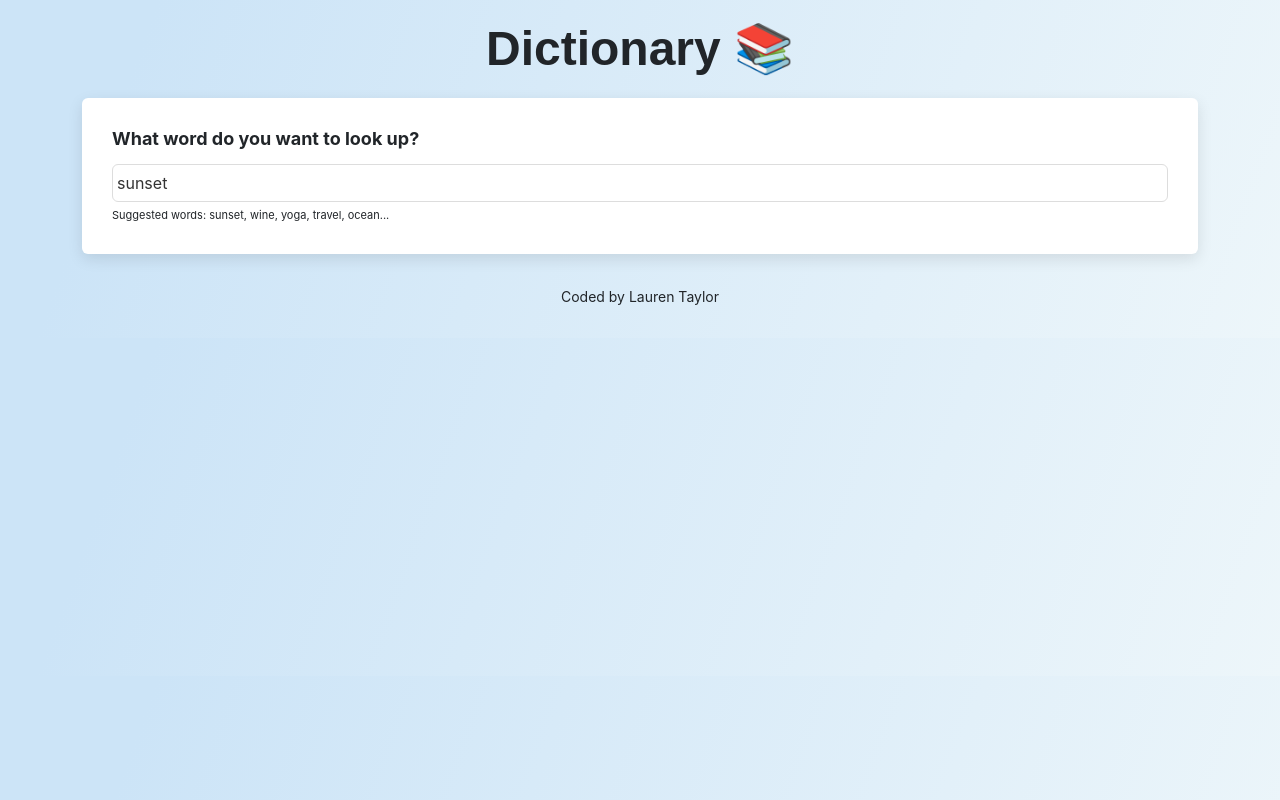
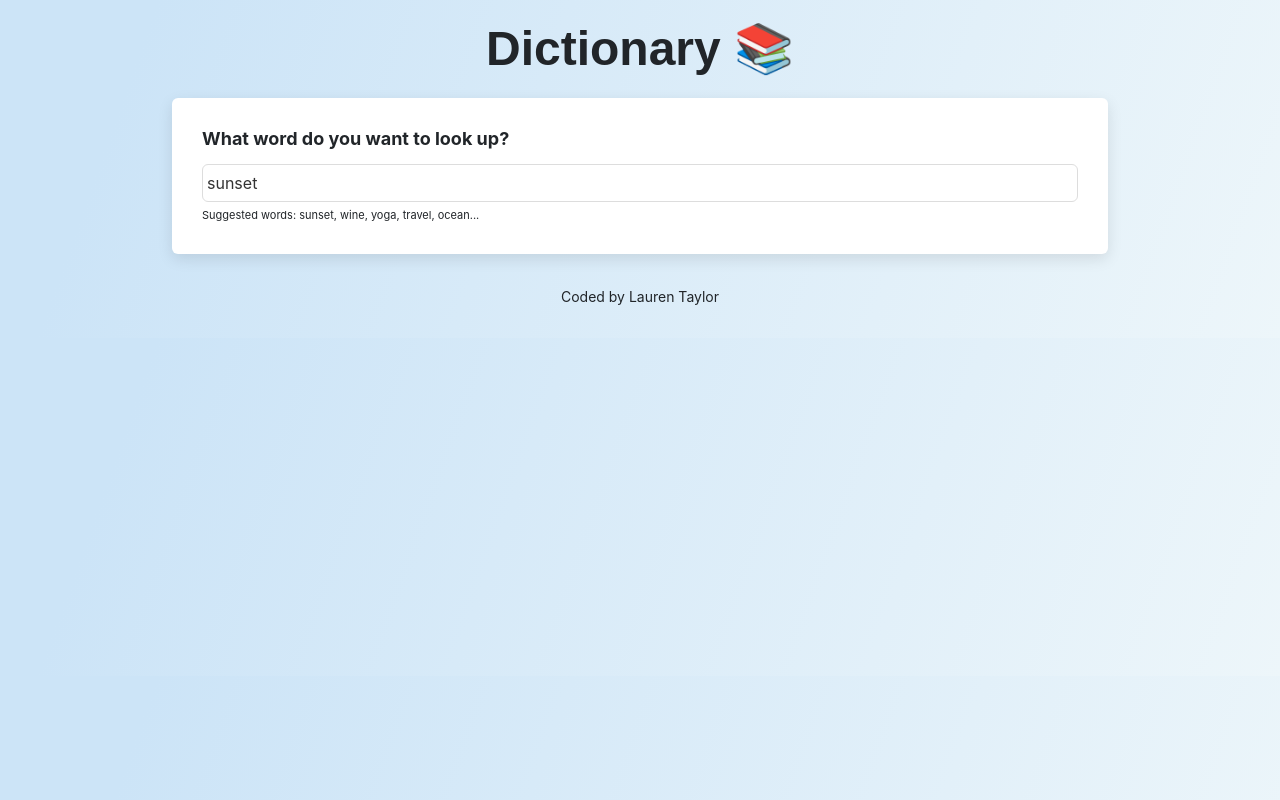
Before and after one commit to LaurenTaylor92/dictionary-app, a React (Create React App) app: page / in a window 1280 px wide. Built offline with nearby package versions, Linux system fonts and the light colour scheme; no server answers.

Commit message:
Fixed className typo and centred application

```diff
--- a/src/App.css
+++ b/src/App.css
@@ -6,6 +6,11 @@ body {
   );
 }
 
+.App {
+  max-width: 960px;
+  margin: 0 auto;
+}
+
 .App-footer {
   text-align: center;
   margin: 30px 0;
--- a/src/Phonetic.js
+++ b/src/Phonetic.js
@@ -2,9 +2,8 @@ import React from "react";
 import "./Phonetic.css";
 
 export default function Phonetic(props) {
-  console.log(props.phonetic);
   return (
-    <div class="Phonetic">
+    <div className="Phonetic">
       <a href={props.phonetic.audio} target="_blank">
         Listen{" "}
       </a>
```
